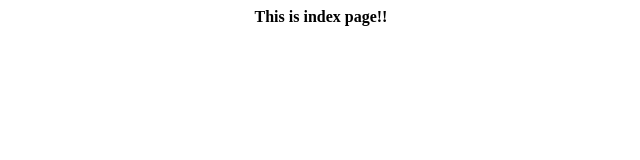
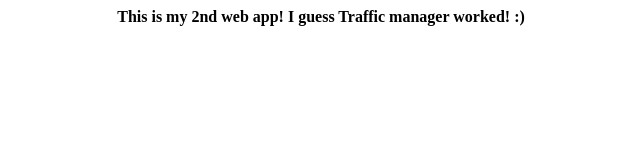
Before and after one commit to nehasa03/Blaze, a plain HTML site: page index.htm in a window 1280 px wide. Shown: the whole page, without its empty margins (319-959 px from the left). Drawn offline with Linux system fonts and the light colour scheme.

Commit message:
Update index.htm

```diff
--- a/index.htm
+++ b/index.htm
@@ -1,5 +1,5 @@
 <HTML>
 <body>
-<b/><center/>This is index page!!
+<b/><center/> This is my 2nd web app! I guess Traffic manager worked! :)
 </body>
 </HTML>
```
